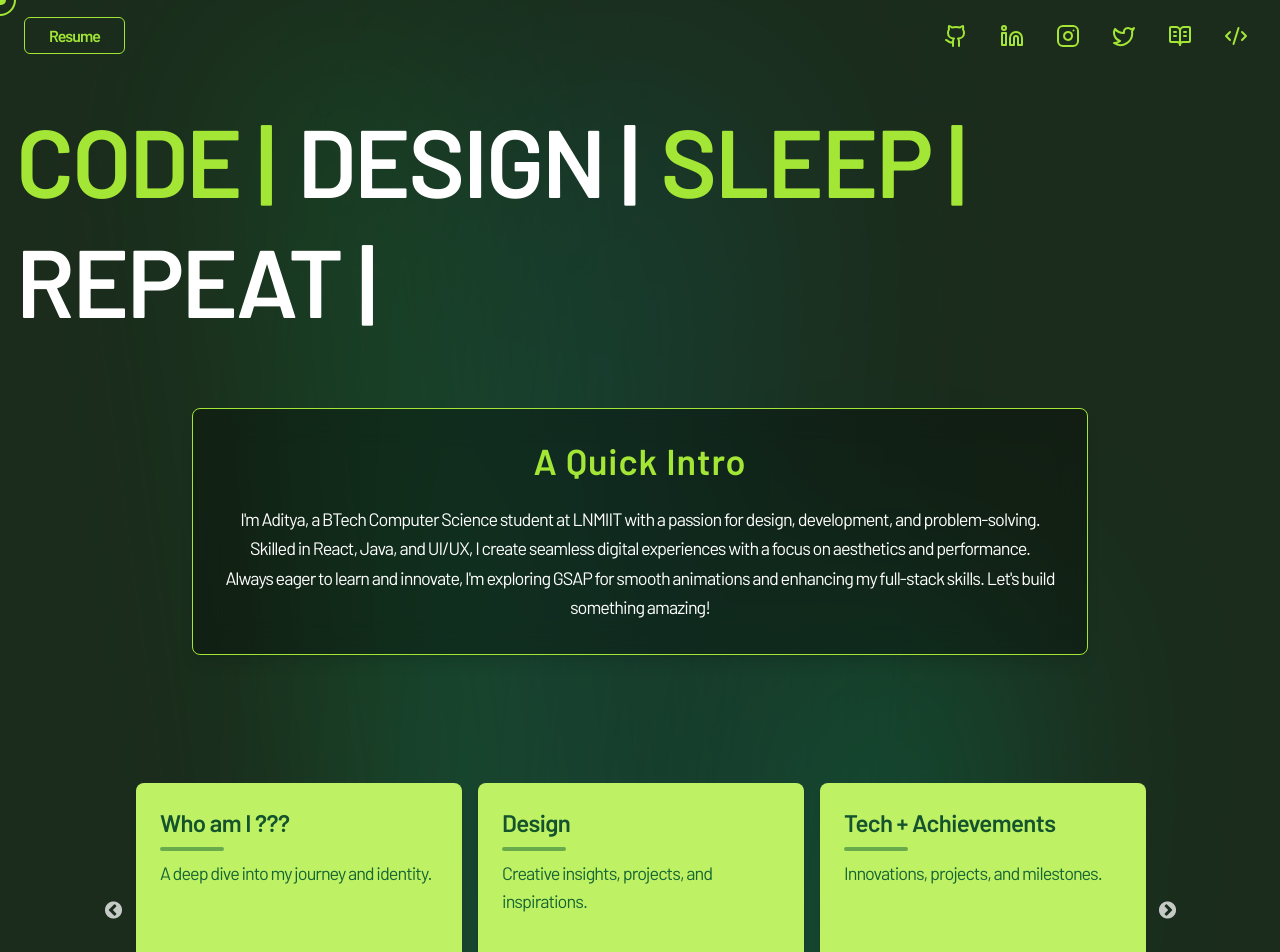
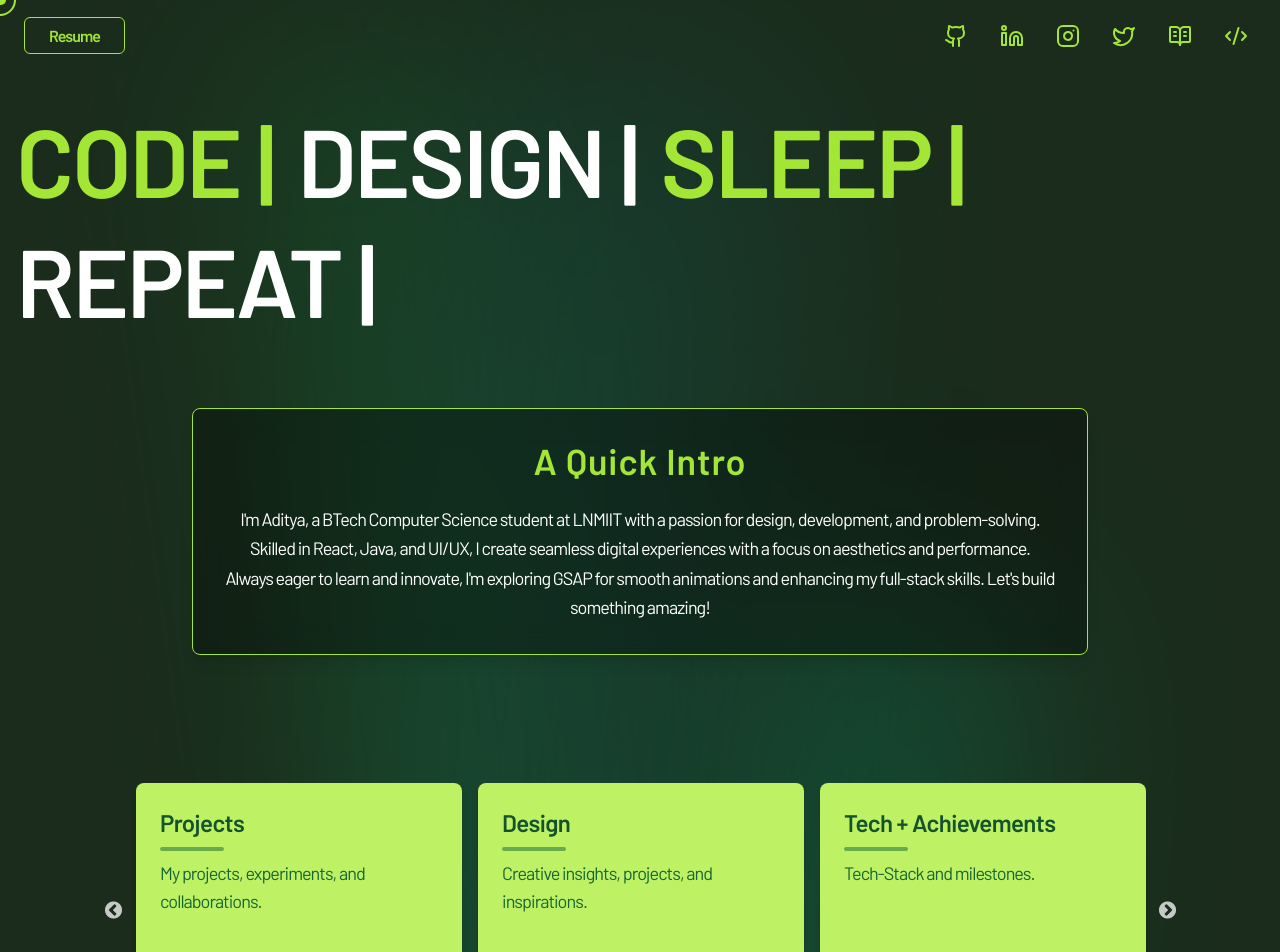
Before and after one commit to karanwal123/me_my, a React (Vite) app: page / in a window 1280 px wide. Shown: the top 952 px of the page. Built offline with nearby package versions, Linux system fonts and the light colour scheme.

Commit message:
updated card sections

```diff
--- a/src/components/Cards.jsx
+++ b/src/components/Cards.jsx
@@ -13,9 +13,9 @@ const sections = [
     route: "/home",
   },
   {
-    title: "Who am I ???",
-    description: "A deep dive into my journey and identity.",
-    route: "/who-am-i",
+    title: "Projects",
+    description: "My projects, experiments, and collaborations.",
+    route: "/projects",
   },
   {
     title: "Design",
@@ -24,7 +24,7 @@ const sections = [
   },
   {
     title: "Tech + Achievements",
-    description: "Innovations, projects, and milestones.",
+    description: "Tech-Stack and milestones.",
     route: "/tech-achievements",
   },
   {
```
